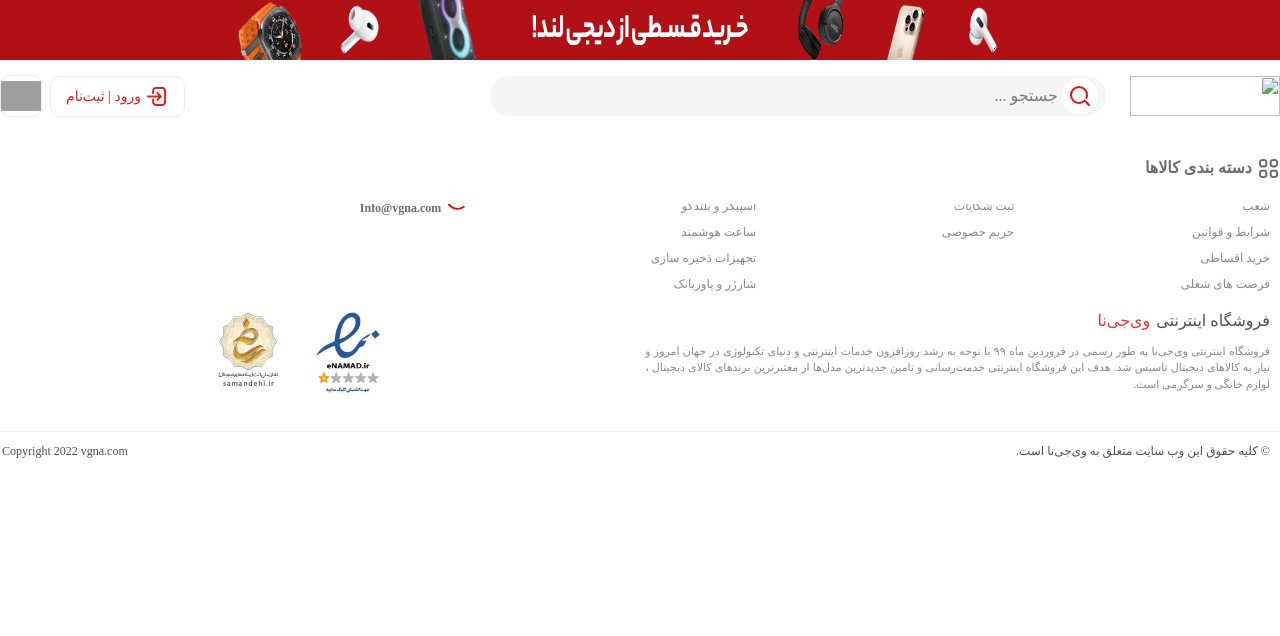
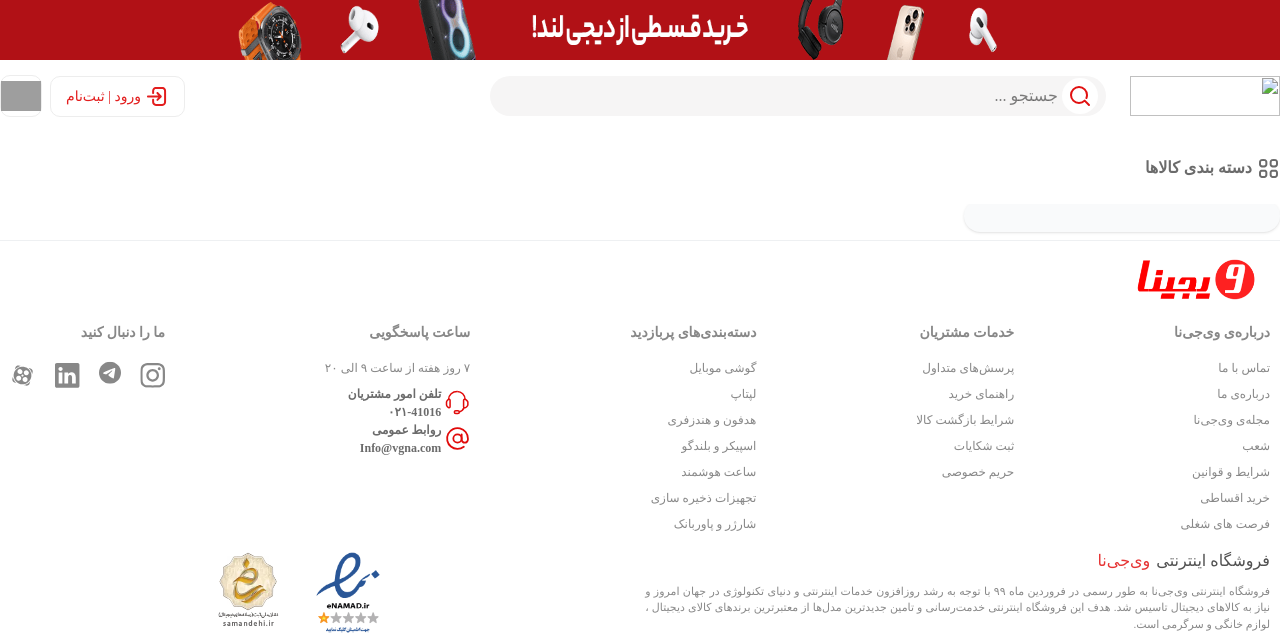
Before and after one commit to amirtaher69/sabzlearning-theme, a WordPress theme: the page made by woocommerce/archive-product.php in a window 1280 px wide. Shown: the top 636 px of the page. Run offline with PHP 8.4 and a stand-in for WordPress, Linux system fonts and the light colour scheme; the site name, menu and one post (Sample post) are stand-ins, and other content is empty; some libraries are stand-ins or nearby versions; some web fonts are replaced; grey boxes are pictures that could not be loaded.

Commit message:
set structure of archive product

```diff
--- a/src/output.css
+++ b/src/output.css
@@ -851,6 +851,9 @@
   .w-\[80px\] {
     width: 80px;
   }
+  .w-\[90\%\] {
+    width: 90%;
+  }
   .w-\[90px\] {
     width: 90px;
   }
@@ -1709,9 +1712,6 @@
   .text-\[\#0e8bff\] {
     color: #0e8bff;
   }
-  .text-\[\#2a2a2a\] {
-    color: #2a2a2a;
-  }
   .text-\[\#2b2b2b\] {
     color: #2b2b2b;
   }
@@ -1889,6 +1889,10 @@
   }
   .shadow-lg {
     --tw-shadow: 0 10px 15px -3px var(--tw-shadow-color, rgb(0 0 0 / 0.1)), 0 4px 6px -4px var(--tw-shadow-color, rgb(0 0 0 / 0.1));
+    box-shadow: var(--tw-inset-shadow), var(--tw-inset-ring-shadow), var(--tw-ring-offset-shadow), var(--tw-ring-shadow), var(--tw-shadow);
+  }
+  .shadow-sm {
+    --tw-shadow: 0 1px 3px 0 var(--tw-shadow-color, rgb(0 0 0 / 0.1)), 0 1px 2px -1px var(--tw-shadow-color, rgb(0 0 0 / 0.1));
     box-shadow: var(--tw-inset-shadow), var(--tw-inset-ring-shadow), var(--tw-ring-offset-shadow), var(--tw-ring-shadow), var(--tw-shadow);
   }
   .filter {
@@ -2268,6 +2272,11 @@
       width: calc(1/4 * 100%);
     }
   }
+  .lg\:w-\[25\%\] {
+    @media (width >= 64rem) {
+      width: 25%;
+    }
+  }
   .lg\:w-\[34px\] {
     @media (width >= 64rem) {
       width: 34px;
@@ -2281,6 +2290,11 @@
   .lg\:w-\[47px\] {
     @media (width >= 64rem) {
       width: 47px;
+    }
+  }
+  .lg\:w-\[75\%\] {
+    @media (width >= 64rem) {
+      width: 75%;
     }
   }
   .lg\:w-\[130px\] {
--- a/woocommerce/archive-product.php
+++ b/woocommerce/archive-product.php
@@ -4,6 +4,13 @@
 
 get_header();
 
+?>
+<div class="w-[90%] lg:w-[1024px] xl:w-[1280px] mx-auto flex flex-col lg:flex-row mt-[90px] lg:mt-[200px] gap-4 mb-2">
+	<aside class="w-full lg:w-[25%] bg-gray-50 rounded-2xl p-4 shadow-sm">
+
+	</aside>
+	<main class="w-full lg:w-[75%]">
+	<?php
 	do_action( 'woocommerce_before_main_content' );
 
 	do_action( 'woocommerce_shop_loop_header' );
@@ -36,4 +43,9 @@
 
 	//do_action( 'woocommerce_sidebar' );
 
+	?>
+
+	</main>
+</div>
+<?php
 get_footer();
--- /dev/null
+++ b/woocommerce/content-product.php
@@ -0,0 +1 @@
+<p>product cart</p>
```
Lines whose indentation alone changed are shown as unchanged.
